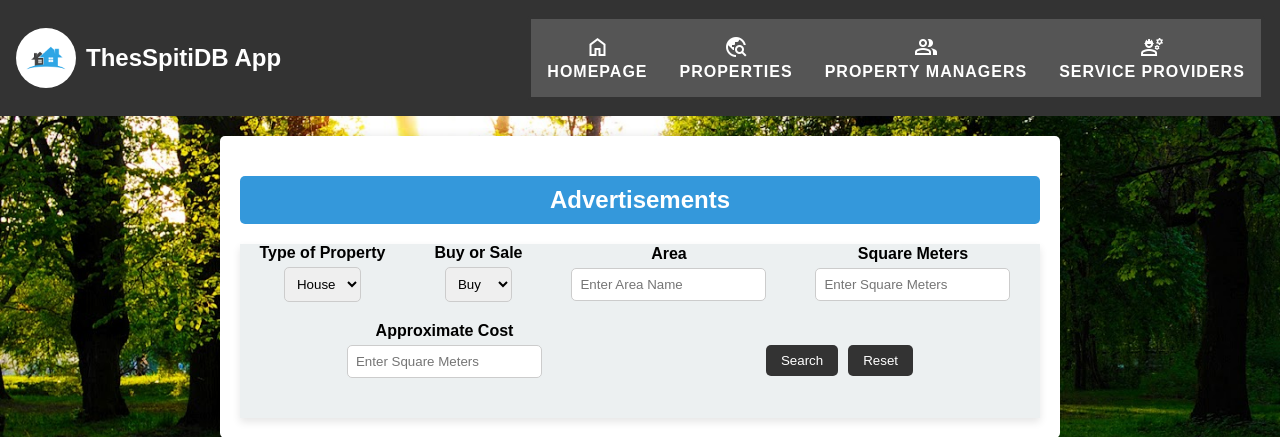
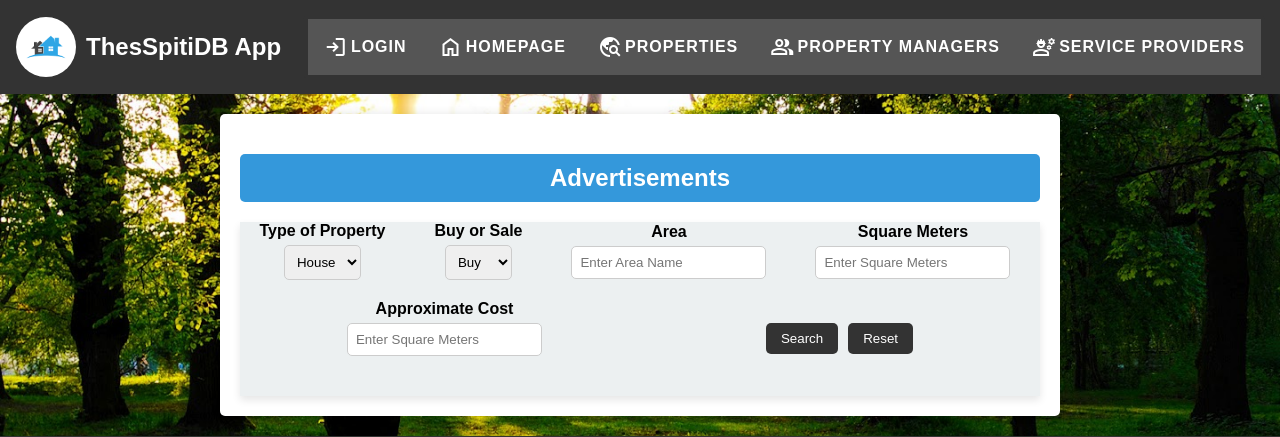
Before and after one commit to ggkyzis/MySQL_Flask, a Flask app: page /property in a window 1280 px wide. Shown: the top 437 px of the page. Run offline with Flask 3, Linux system fonts and the light colour scheme; data that the repository does not hold is empty; some libraries are stand-ins or nearby versions.

Commit message:
Changes database connection. Added login button. Fixed logic.

```diff
--- a/db_config.json
+++ b/db_config.json
@@ -1,6 +1,6 @@
 {
-    "user": "root",
-    "password": "12042001",
+    "user": "dbadmin",
+    "password": "adminpassword",
     "database": "thesspitidb",
     "host": "127.0.0.1"
 }
--- a/main.py
+++ b/main.py
@@ -1,6 +1,6 @@
 import mysql.connector
 import json
-from flask import Flask,render_template,request,redirect,url_for, session
+from flask import Flask,render_template,request,redirect,url_for,session
 import os
 import random
 from flask_wtf import FlaskForm
@@ -265,10 +265,11 @@ def reset_services():
     return render_template('service_provider.html', data=result_all, form=ReviewForm())
 
 def reset_properties():
+    print('here')
     # If it's a GET request or a reset action, display the first 6 properties from the table
     query_all = "SELECT * FROM advertisement JOIN property ON advertisement.Property_ID = property.Property_ID"
     result_all = execute_query(query_all)
-
+    print(result_all)
     # Assign a random image to each property
     for property in result_all:
         property['Property_Image'] = get_random_property_image()
@@ -316,6 +317,7 @@ def get_property_full_details(property_id,purpose):
 
 # Basic Menu of the Web App
 @app.route('/')
+@csrf.exempt
 def home():
     return render_template('layout.html')
 
@@ -333,11 +335,11 @@ def property():
 
         elif action == 'reset':
             return reset_properties()
-
     else:
         return reset_properties()
 
 @app.route('/property/<int:property_id>/<string:purpose>')
+@csrf.exempt
 def property_details(property_id, purpose):
     # Retrieve detailed information about the property using property_id
     # You can fetch the data from the database or any other source
@@ -387,6 +389,7 @@ class ReviewForm(FlaskForm):
 
 # Route for submitting new reviews to managers
 @app.route('/submit_review', methods=['POST'])
+@csrf.exempt
 def submit_review():
     form = ReviewForm(request.form)
     if form.validate_on_submit():
@@ -438,6 +441,7 @@ class ReviewForm_Service(FlaskForm):
 
 # Route for submitting new reviews to managers
 @app.route('/submit_provider_review', methods=['POST'])
+@csrf.exempt
 def submit_provider_review():
     form = ReviewForm_Service(request.form)
     if form.validate_on_submit():
--- a/templates/layout.html
+++ b/templates/layout.html
@@ -16,6 +16,7 @@
         </div>
         <nav>
             <ul>
+                <li><a href="{{ url_for('login') }}"><span class="material-symbols-outlined">login</span>Login</a></li>
                 <li><a href="/"><span class="material-symbols-outlined">home</span> Homepage</a></li>
                 <li><a href="{{ url_for('property') }}"><span class="material-symbols-outlined">travel_explore</span> Properties</a></li>
                 <li><a href="{{ url_for('manager') }}"><span class="material-symbols-outlined">group</span> Property Managers</a></li>
@@ -37,8 +38,5 @@
             <a href="{{ url_for('service_provider') }}"><img src="{{ url_for('static', filename='service_provider.jpg') }}" alt="Service Provider Image"></a>
         </div>
     </main>
-    <footer>
-        <p>&copy; 2024 ThesspitiDB</p>
-    </footer>
 </body>
 </html>
--- a/templates/manager.html
+++ b/templates/manager.html
@@ -16,9 +16,10 @@
         </div>
         <nav>
             <ul>
+                <li><a href="{{ url_for('login') }}"><span class="material-symbols-outlined">login</span>Login</a></li>
                 <li><a href="/"><span class="material-symbols-outlined">home</span> Homepage</a></li>
                 <li><a href="{{ url_for('property') }}"><span class="material-symbols-outlined">travel_explore</span> Properties</a></li>
-                <li><a href="{{ url_for('manager') }}"><span class="material-symbols-outlined">group</span>Managers</a></li>
+                <li><a href="{{ url_for('manager') }}"><span class="material-symbols-outlined">group</span> Property Managers</a></li>
                 <li><a href="{{ url_for('service_provider') }}"><span class="material-symbols-outlined">engineering</span> Service Providers</a></li>
             </ul>
         </nav>
--- a/templates/property.html
+++ b/templates/property.html
@@ -16,10 +16,11 @@
         </div>
         <nav>
             <ul>
-                <li><span class="material-symbols-outlined">home</span><a href="/">Homepage</a></li>
-                <li><span class="material-symbols-outlined">travel_explore</span><a href="{{ url_for('property') }}">Properties</a></li>
-                <li><span class="material-symbols-outlined">group</span><a href="{{ url_for('manager') }}">Property Managers</a></li>
-                <li><span class="material-symbols-outlined">engineering</span><a href="{{ url_for('service_provider') }}">Service Providers</a></li>
+                <li><a href="{{ url_for('login') }}"><span class="material-symbols-outlined">login</span>Login</a></li>
+                <li><a href="/"><span class="material-symbols-outlined">home</span> Homepage</a></li>
+                <li><a href="{{ url_for('property') }}"><span class="material-symbols-outlined">travel_explore</span> Properties</a></li>
+                <li><a href="{{ url_for('manager') }}"><span class="material-symbols-outlined">group</span> Property Managers</a></li>
+                <li><a href="{{ url_for('service_provider') }}"><span class="material-symbols-outlined">engineering</span> Service Providers</a></li>
             </ul>
         </nav>
     </header>
--- a/templates/service_provider.html
+++ b/templates/service_provider.html
@@ -16,9 +16,10 @@
         </div>
         <nav>
             <ul>
+                <li><a href="{{ url_for('login') }}"><span class="material-symbols-outlined">login</span>Login</a></li>
                 <li><a href="/"><span class="material-symbols-outlined">home</span> Homepage</a></li>
                 <li><a href="{{ url_for('property') }}"><span class="material-symbols-outlined">travel_explore</span> Properties</a></li>
-                <li><a href="{{ url_for('manager') }}"><span class="material-symbols-outlined">group</span>Managers</a></li>
+                <li><a href="{{ url_for('manager') }}"><span class="material-symbols-outlined">group</span> Property Managers</a></li>
                 <li><a href="{{ url_for('service_provider') }}"><span class="material-symbols-outlined">engineering</span> Service Providers</a></li>
             </ul>
         </nav>
```
Also changed, not shown: static/layout_style.css (+0 -7 lines), templates/property_details.html (+5 -4 lines), templates/register.html (+12 -2 lines), static/background.jpg, static/real_estate_agency_background.jpg.
